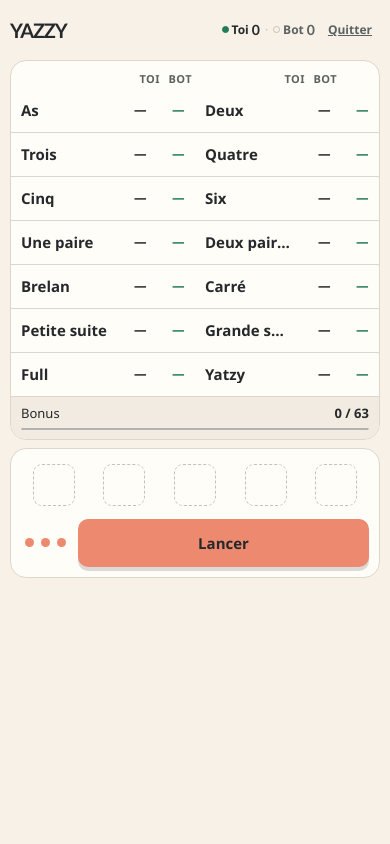
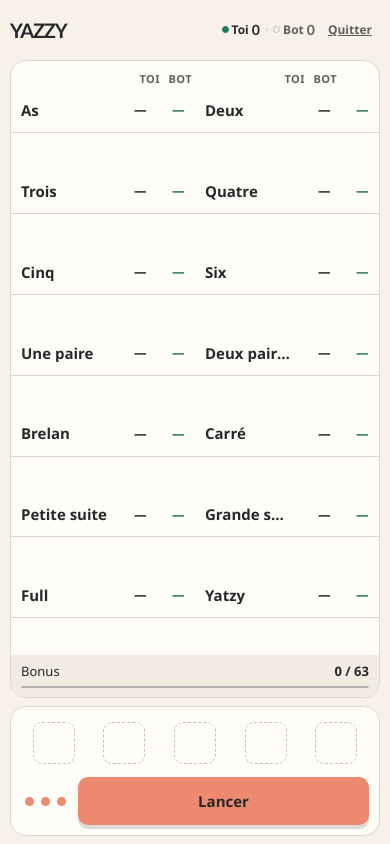
Before and after one commit to Matahari165/yazzy, a Next.js app: page /game in a window 390 px wide. Built offline with nearby package versions, Linux system fonts and the light colour scheme.

Commit message:
fix: stretch game content on mobile to use full screen height

```diff
--- a/src/app/globals.css
+++ b/src/app/globals.css
@@ -501,7 +501,7 @@ h3 { font-size: 18px; line-height: 1.2; }
   .match-player { gap: 3px; }
   .match-player strong { font-size: 15px; }
   .quit-link { padding-inline: 8px; font-size: 12px; }
-  .game-content { min-height: 0; display: grid; grid-template-columns: minmax(0, 1fr); grid-template-rows: minmax(0, 1fr) auto; align-items: stretch; gap: 8px; overflow: hidden; }
+  .game-content { min-height: 0; display: grid; flex: 1; grid-template-columns: minmax(0, 1fr); grid-template-rows: minmax(0, 1fr) auto; align-items: stretch; gap: 8px; overflow: hidden; }
   .score-card { min-height: 0; display: flex; flex-direction: column; overflow: hidden; }
   .score-list { min-height: 0; display: grid; grid-template-columns: repeat(2, minmax(0, 1fr)); grid-auto-rows: minmax(44px, auto); flex: 1; overflow-y: auto; overscroll-behavior: contain; }
   .score-legend { min-height: 28px; grid-template-columns: minmax(0, 1fr) 26px 26px minmax(0, 1fr) 26px 26px; gap: 6px; padding: 4px 10px 2px; }
```
